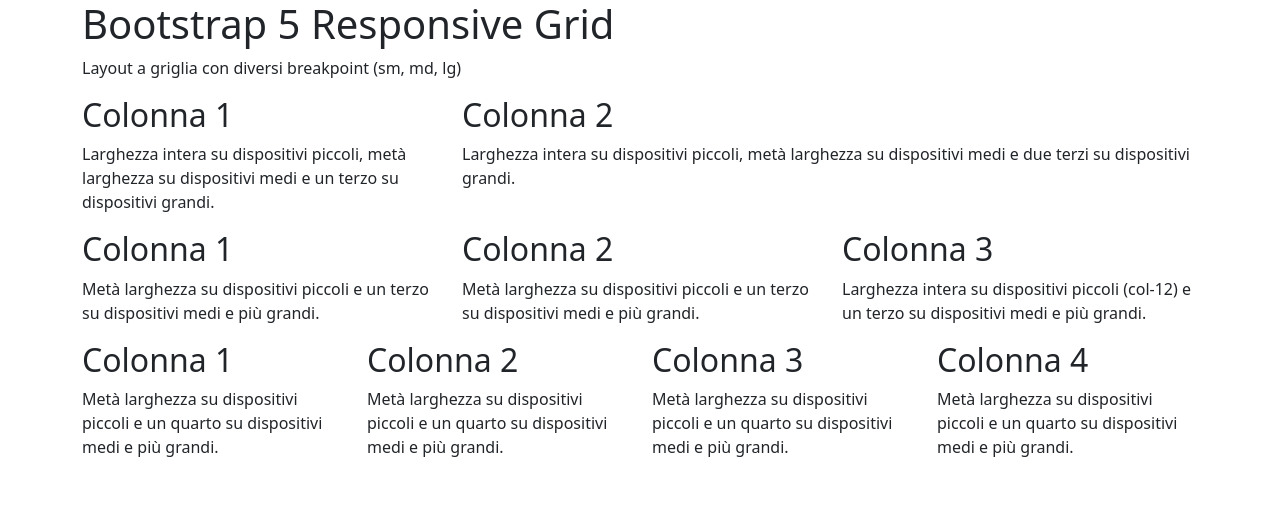
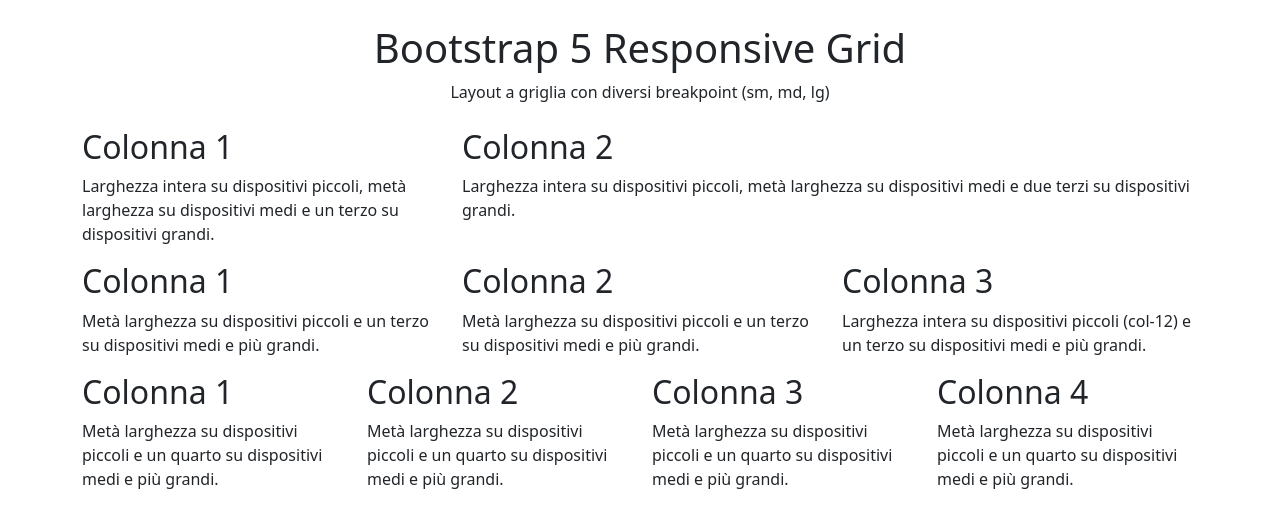
Before and after one commit to Alessio-Gasbarro/htmlcss-bootstrap-layout, a plain HTML site: page index.html in a window 1280 px wide. Drawn offline with nearby package versions, Linux system fonts and the light colour scheme.

Commit message:
[UPD] Updated Title zone

```diff
--- a/index.html
+++ b/index.html
@@ -5,18 +5,15 @@
     <meta name="viewport" content="width=device-width, initial-scale=1.0">
     <link href="https://cdn.jsdelivr.net/npm/bootstrap@5.3.3/dist/css/bootstrap.min.css" rel="stylesheet" integrity="sha384-QWTKZyjpPEjISv5WaRU9OFeRpok6YctnYmDr5pNlyT2bRjXh0JMhjY6hW+ALEwIH" crossorigin="anonymous">
     <title>Esercizio Bootstrap</title>
+    <link rel="stylesheet" href="./css/style.css">
 </head>
 <body>
-    <div class="container">
-        <div class="row ">
-            <div class="col-12">
-                <h1>Bootstrap 5 Responsive Grid</h1>
-            </div>
-            <div class="col-12">
-                <p>Layout a griglia con diversi breakpoint (sm, md, lg)</p>
-            </div>
-        </div>
+    <!--TITOLO-->
+    <div class="container text-center my-4">
+        <h1>Bootstrap 5 Responsive Grid</h1>
+        <p>Layout a griglia con diversi breakpoint (sm, md, lg)</p>
     </div>
+    <!--PRIMA LINEA-->
     <div class="container">
         <div class="row">
             <div class="col-4">
```
